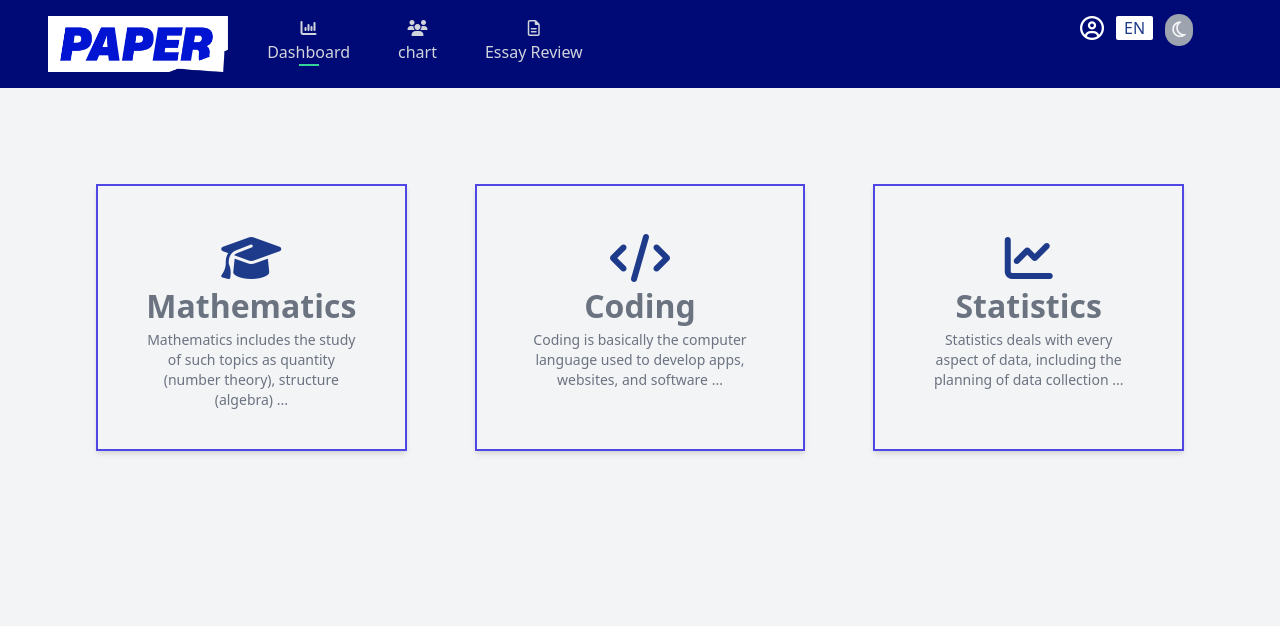
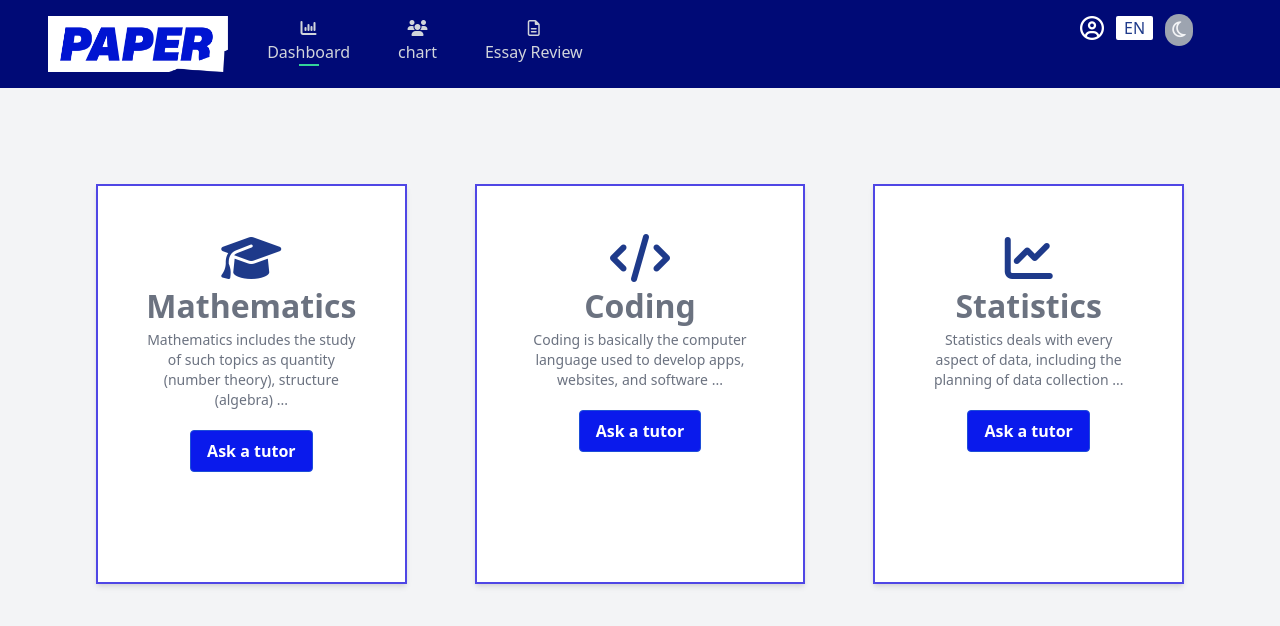
Before and after one commit to leoneloliver/paper-clone, a Vue app: page / in a window 1280 px wide. Shown: the top 626 px of the page. Built offline with nearby package versions, Linux system fonts and the light colour scheme.

Commit message:
Added btn to the dashboar cards

```diff
--- a/src/views/Dashboard.vue
+++ b/src/views/Dashboard.vue
@@ -7,28 +7,31 @@
 
       <div class="md:col-span-3 col-span-9 bg-gray-100 dark:bg-gray-900 gap-4">
         <router-link to="/chat">
-            <div class="shadow-md md:mt-24 md:m-5 md:ml-24 m-8 text-center border-2 border-indigo-600 p-12 md:h-1/3 h-auto dark:hover:bg-black hover:bg-gray-200">
+            <div class="shadow-md md:mt-24 md:m-5 md:ml-24 m-8 text-center border-2 border-indigo-600 p-12 md:h-1/2 h-auto bg-white dark:bg-gray-900 dark:hover:bg-black hover:bg-gray-100">
                 <i class="fa fa-graduation-cap text-blue-900 dark:text-white " aria-hidden="true"></i>
                 <h2 class="text-gray-500 dark:text-white font-semibold">Mathematics</h2>
                 <p class="text-gray-500 dark:text-white text-sm">Mathematics includes the study of such topics as quantity (number theory), structure (algebra) ...</p>
+                <button class="mt-5 type-bg hover:bg-blue-700 text-white font-bold py-2 px-4 border border-blue-700 rounded">Ask a tutor</button>
             </div>
         </router-link>
       </div>
       <div class="md:col-span-3 col-span-9 bg-gray-100 dark:bg-gray-900 gap-4">
         <router-link to="/chat">
-            <div class="shadow-md md:mt-24 md:m-5 md:mx-12 m-8 text-center border-2 border-indigo-600 p-12 md:h-1/3 h-auto dark:hover:bg-black hover:bg-gray-200">
+            <div class="shadow-md md:mt-24 md:m-5 md:mx-12 m-8 text-center border-2 border-indigo-600 p-12 md:h-1/2 h-auto bg-white dark:bg-gray-900 dark:hover:bg-black hover:bg-gray-100">
                 <i class="fa fa-code text-blue-900 dark:text-white " aria-hidden="true"></i>
                 <h2 class="text-gray-500 dark:text-white font-semibold">Coding</h2>
                 <p class="text-gray-500 dark:text-white text-sm">Coding is basically the computer language used to develop apps, websites, and software ...</p>
+                <button class="mt-5 type-bg hover:bg-blue-700 text-white font-bold py-2 px-4 border border-blue-700 rounded">Ask a tutor</button>
             </div>
         </router-link>
       </div>
       <div class="md:col-span-3 col-span-9 bg-gray-100 dark:bg-gray-900 gap-4">
           <router-link to="/chat">
-            <div class="shadow-md md:mt-24 md:m-5 md:mr-24 m-8 text-center border-2 border-indigo-600 p-12 md:h-1/3 h-auto dark:hover:bg-black hover:bg-gray-200">
+            <div class="shadow-md md:mt-24 md:m-5 md:mr-24 m-8 text-center border-2 border-indigo-600 p-12 md:h-1/2 h-auto bg-white dark:bg-gray-900 dark:hover:bg-black hover:bg-gray-100">
                 <i class="fa fa-line-chart text-blue-900 dark:text-white " aria-hidden="true"></i>
                 <h2 class="text-gray-500 dark:text-white font-semibold">Statistics</h2>
                 <p class="text-gray-500 dark:text-white text-sm">Statistics deals with every aspect of data, including the planning of data collection  ...</p>
+                <button class="mt-5 type-bg hover:bg-blue-700 text-white font-bold py-2 px-4 border border-blue-700 rounded">Ask a tutor</button>
             </div>
         </router-link>
       </div>
```
